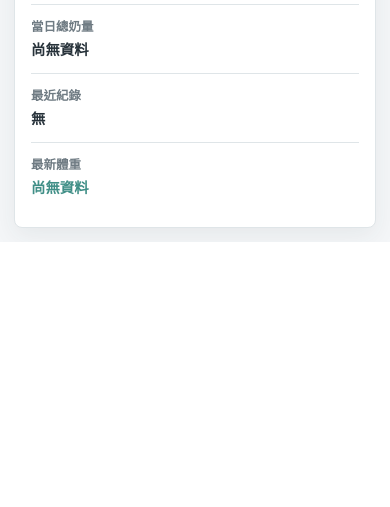
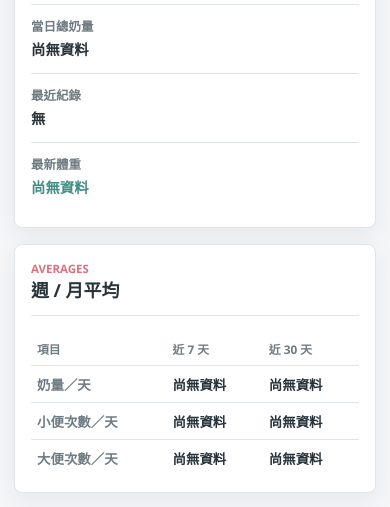
Before and after one commit to chendiuan/yifan, a Django app: page / in a window 390 px wide. Shown: the part 1822-2329 px from the top of the page. Before the commit the page ends 2064 px from the top, so only its background shows below. Run offline with Django 5.2, Linux system fonts and the light colour scheme; data comes from the database, SQL or seed files in the repository; data that the repository does not hold is empty; some libraries are stand-ins or nearby versions.

Commit message:
Improve LINE reliability, enforce zh-Hant output, 24h time, add care averages
- Prefer LINE push API over reply (replyToken expires in ~10s, which the
  OpenAI parsing call can easily exceed); reply is kept as a fallback when
  no source user id is available.
- Require all AI-parsed free-text fields to be Traditional Chinese only.
- Force 24-hour time formatting in the dashboard (no AM/PM).
- Add a weekly/monthly averages panel for daily feed volume, pee count,
  and poop count.

```diff
--- a/tracker/ai_parser.py
+++ b/tracker/ai_parser.py
@@ -90,6 +90,8 @@ PARSER_INSTRUCTIONS = """
 - feed_amount 保留單位，例如 90ml。
 - temperature、weight、height 只放數字字串，不要放單位。
 - weight 一律換算成公斤；例如 3069g 輸出 3.069，4.2kg 輸出 4.2。
+- 所有文字欄位（note、feed_kind、symptom、poop_color、clarification 等）一律只能使用「繁體中文」，絕對不可以出現任何英文字詞或拼音。
+- 即使使用者輸入英文或中英夾雜，也要把 note、symptom、clarification 等文字欄位翻譯成繁體中文再輸出；不要保留原始英文。
 """.strip()
 
 
--- a/tracker/static/tracker/app.js
+++ b/tracker/static/tracker/app.js
@@ -77,6 +77,12 @@ const els = {
   feedGap: document.querySelector("#feedGap"),
   longestSleep: document.querySelector("#longestSleep"),
   latestTemp: document.querySelector("#latestTemp"),
+  weeklyFeedAvg: document.querySelector("#weeklyFeedAvg"),
+  monthlyFeedAvg: document.querySelector("#monthlyFeedAvg"),
+  weeklyPeeAvg: document.querySelector("#weeklyPeeAvg"),
+  monthlyPeeAvg: document.querySelector("#monthlyPeeAvg"),
+  weeklyPoopAvg: document.querySelector("#weeklyPoopAvg"),
+  monthlyPoopAvg: document.querySelector("#monthlyPoopAvg"),
   recordForm: document.querySelector("#recordForm"),
   recordTime: document.querySelector("#recordTime"),
   recordsList: document.querySelector("#recordsList"),
@@ -143,6 +149,8 @@ function formatTime(iso) {
     day: "2-digit",
     hour: "2-digit",
     minute: "2-digit",
+    hour12: false,
+    hourCycle: "h23",
   }).format(new Date(iso));
 }
 
@@ -420,6 +428,71 @@ function renderSummary() {
   els.feedGap.textContent = calculateFeedGap(feedings);
 }
 
+function computeCareAverages(periodDays) {
+  const today = new Date();
+  today.setHours(0, 0, 0, 0);
+  const todayKey = localDateKey(today);
+
+  const windowStart = new Date(today);
+  windowStart.setDate(windowStart.getDate() - (periodDays - 1));
+  const windowStartKey = localDateKey(windowStart);
+
+  const inRange = state.records.filter((record) => {
+    const key = recordDateKey(record.time);
+    return key >= windowStartKey && key <= todayKey;
+  });
+
+  // Average over the days we actually have data for within the window,
+  // rather than diluting by the full window when the log is newer than
+  // the requested period (e.g. a baby born 10 days ago viewed over 30 days).
+  let effectiveStartKey = windowStartKey;
+  const recordKeys = inRange.map((record) => recordDateKey(record.time));
+  if (recordKeys.length) {
+    const earliestRecordKey = recordKeys.reduce((min, key) => (key < min ? key : min), todayKey);
+    if (earliestRecordKey > windowStartKey) {
+      effectiveStartKey = earliestRecordKey;
+    }
+  }
+
+  const daySpan = Math.max(
+    1,
+    Math.round((dateFromKey(todayKey) - dateFromKey(effectiveStartKey)) / 86400000) + 1
+  );
+
+  const feedings = inRange.filter((record) => record.type === "feeding");
+  const diapers = inRange.filter((record) => record.type === "diaper");
+  const totalFeedMl = feedings.reduce((sum, record) => sum + parseFeedMl(record.feedAmount), 0);
+  const peeCount = diapers.filter(hasPee).length;
+  const poopCount = diapers.filter(hasPoop).length;
+
+  return {
+    feedMlPerDay: totalFeedMl / daySpan,
+    peePerDay: peeCount / daySpan,
+    poopPerDay: poopCount / daySpan,
+    hasData: inRange.length > 0,
+  };
+}
+
+function formatAverageMl(value) {
+  return `${value.toFixed(0)} ml`;
+}
+
+function formatAverageCount(value) {
+  return `${value.toFixed(1)} 次`;
+}
+
+function renderTrends() {
+  const weekly = computeCareAverages(7);
+  const monthly = computeCareAverages(30);
+
+  els.weeklyFeedAvg.textContent = weekly.hasData ? formatAverageMl(weekly.feedMlPerDay) : "尚無資料";
+  els.monthlyFeedAvg.textContent = monthly.hasData ? formatAverageMl(monthly.feedMlPerDay) : "尚無資料";
+  els.weeklyPeeAvg.textContent = weekly.hasData ? formatAverageCount(weekly.peePerDay) : "尚無資料";
+  els.monthlyPeeAvg.textContent = monthly.hasData ? formatAverageCount(monthly.peePerDay) : "尚無資料";
+  els.weeklyPoopAvg.textContent = weekly.hasData ? formatAverageCount(weekly.poopPerDay) : "尚無資料";
+  els.monthlyPoopAvg.textContent = monthly.hasData ? formatAverageCount(monthly.poopPerDay) : "尚無資料";
+}
+
 function renderGrowthChart() {
   const metric = state.growthMetric;
   const period = state.growthPeriod;
@@ -677,6 +750,7 @@ function renderAll() {
   renderDateNavigation();
   renderProfile();
   renderSummary();
+  renderTrends();
   renderGrowthChart();
   renderDayTable();
   renderRecords();
--- a/tracker/static/tracker/styles.css
+++ b/tracker/static/tracker/styles.css
@@ -316,6 +316,7 @@ h2 {
 .baby-card,
 .profile-panel,
 .summary-panel,
+.trends-panel,
 .entry-panel,
 .day-table-panel,
 .growth-chart-panel,
@@ -329,6 +330,7 @@ h2 {
 
 .profile-panel,
 .summary-panel,
+.trends-panel,
 .entry-panel,
 .day-table-panel,
 .growth-chart-panel,
@@ -457,6 +459,7 @@ h2 {
 
 .profile-panel,
 .summary-panel,
+.trends-panel,
 .entry-panel,
 .day-table-panel,
 .growth-chart-panel,
@@ -567,6 +570,39 @@ textarea {
 
 .weight-detail strong {
   color: var(--teal);
+}
+
+.trends-table {
+  width: 100%;
+  border-collapse: collapse;
+  font-size: 0.84rem;
+}
+
+.trends-table th,
+.trends-table td {
+  padding: 8px 6px;
+  text-align: left;
+}
+
+.trends-table thead th {
+  color: var(--muted);
+  font-size: 0.74rem;
+  font-weight: 750;
+  border-bottom: 1px solid var(--line);
+}
+
+.trends-table tbody td:first-child {
+  color: var(--muted);
+  font-weight: 700;
+}
+
+.trends-table tbody td:not(:first-child) {
+  font-weight: 750;
+  font-variant-numeric: tabular-nums;
+}
+
+.trends-table tbody tr:not(:last-child) td {
+  border-bottom: 1px solid var(--line);
 }
 
 .section-heading {
@@ -1168,6 +1204,7 @@ textarea {
 
   .profile-panel,
   .summary-panel,
+  .trends-panel,
   .entry-panel,
   .day-table-panel,
   .growth-chart-panel,
--- a/tracker/templates/tracker/index.html
+++ b/tracker/templates/tracker/index.html
@@ -5,7 +5,7 @@
     <meta charset="UTF-8" />
     <meta name="viewport" content="width=device-width, initial-scale=1.0" />
     <title>新生兒照護紀錄</title>
-    <link rel="stylesheet" href="{% static 'tracker/styles.css' %}?v=growth-period-1" />
+    <link rel="stylesheet" href="{% static 'tracker/styles.css' %}?v=care-averages-1" />
   </head>
   <body>
     <svg class="icon-sprite" aria-hidden="true" focusable="false">
@@ -173,6 +173,39 @@
             <span>最新體重</span>
             <strong id="latestWeight">尚無資料</strong>
           </div>
+        </section>
+
+        <section class="trends-panel" aria-label="週與月平均">
+          <div class="panel-title">
+            <p class="eyebrow">Averages</p>
+            <h2>週 / 月平均</h2>
+          </div>
+          <table class="trends-table">
+            <thead>
+              <tr>
+                <th scope="col">項目</th>
+                <th scope="col">近 7 天</th>
+                <th scope="col">近 30 天</th>
+              </tr>
+            </thead>
+            <tbody>
+              <tr>
+                <td>奶量／天</td>
+                <td id="weeklyFeedAvg">尚無資料</td>
+                <td id="monthlyFeedAvg">尚無資料</td>
+              </tr>
+              <tr>
+                <td>小便次數／天</td>
+                <td id="weeklyPeeAvg">尚無資料</td>
+                <td id="monthlyPeeAvg">尚無資料</td>
+              </tr>
+              <tr>
+                <td>大便次數／天</td>
+                <td id="weeklyPoopAvg">尚無資料</td>
+                <td id="monthlyPoopAvg">尚無資料</td>
+              </tr>
+            </tbody>
+          </table>
         </section>
       </aside>
 
@@ -364,6 +397,6 @@
       </section>
     </main>
 
-    <script src="{% static 'tracker/app.js' %}?v=feed-volume-1"></script>
+    <script src="{% static 'tracker/app.js' %}?v=care-averages-1"></script>
   </body>
 </html>
--- a/tracker/views.py
+++ b/tracker/views.py
@@ -24,7 +24,7 @@ from .ai_parser import (
     OpenAIRequestError,
     parse_care_record_message,
 )
-from .line_client import LineConfigurationError, LineReplyError, reply_to_line
+from .line_client import LineConfigurationError, LineReplyError, push_to_line, reply_to_line
 from .models import Baby, CareRecord
 
 
@@ -291,7 +291,22 @@ def format_created_reply(record):
     return " ".join(parts)
 
 
-def safe_reply_to_line(reply_token, text, replier=reply_to_line):
+def get_line_user_id(event):
+    return str((event.get("source") or {}).get("userId", "")).strip()
+
+
+def safe_reply_to_line(reply_token, text, replier=reply_to_line, user_id="", pusher=push_to_line):
+    # LINE's replyToken expires ~10 seconds after the event is sent, which can
+    # be blown through by the OpenAI parsing call alone. Push doesn't expire,
+    # so prefer it whenever we know who to push to, and only fall back to
+    # reply (e.g. when no user id is available) below.
+    if user_id:
+        try:
+            if pusher(user_id, text):
+                return True
+        except (LineConfigurationError, LineReplyError, OSError):
+            pass
+
     if not reply_token:
         return False
 
@@ -550,14 +565,18 @@ def handle_line_text_event(event, parser=parse_care_record_message, replier=repl
         return "ignored"
 
     reply_token = event.get("replyToken", "")
+    user_id = get_line_user_id(event)
     text = message.get("text", "")
+
+    def reply(text_to_send):
+        return safe_reply_to_line(reply_token, text_to_send, replier, user_id=user_id, pusher=push_to_line)
 
     if is_undo_last_request(text):
         description = delete_latest_record()
         if description is None:
-            safe_reply_to_line(reply_token, "目前沒有可以撤銷的紀錄。", replier)
+            reply("目前沒有可以撤銷的紀錄。")
             return "undo_not_found"
-        safe_reply_to_line(reply_token, f"已刪除最近一筆：{description}", replier)
+        reply(f"已刪除最近一筆：{description}")
         return "undone"
 
     result = parse_local_care_record_message(text)
@@ -568,25 +587,25 @@ def handle_line_text_event(event, parser=parse_care_record_message, replier=repl
         result = parse_local_care_record_message(text)
         if result is not None:
             record = create_record_from_parse_result(result)
-            safe_reply_to_line(reply_token, format_created_reply(record), replier)
+            reply(format_created_reply(record))
             return "created"
-        safe_reply_to_line(reply_token, "AI 尚未設定完成，請先設定 OPENAI_API_KEY。", replier)
+        reply("AI 尚未設定完成，請先設定 OPENAI_API_KEY。")
         return "configuration_error"
     except OpenAIRequestError:
         result = parse_local_care_record_message(text)
         if result is not None:
             record = create_record_from_parse_result(result)
-            safe_reply_to_line(reply_token, format_created_reply(record), replier)
+            reply(format_created_reply(record))
             return "created"
-        safe_reply_to_line(reply_token, "AI 目前無法使用，請檢查 OpenAI 額度或付款設定。", replier)
+        reply("AI 目前無法使用，請檢查 OpenAI 額度或付款設定。")
         return "ai_error"
     except CareRecordParseError:
         result = parse_local_care_record_message(text)
         if result is not None:
             record = create_record_from_parse_result(result)
-            safe_reply_to_line(reply_token, format_created_reply(record), replier)
+            reply(format_created_reply(record))
             return "created"
-        safe_reply_to_line(reply_token, "我剛剛沒有成功解析，請再簡短說一次，例如：剛剛喝奶 90ml。", replier)
+        reply("我剛剛沒有成功解析，請再簡短說一次，例如：剛剛喝奶 90ml。")
         return "parse_error"
 
     result = enrich_parse_result_from_message(result, text)
@@ -597,32 +616,28 @@ def handle_line_text_event(event, parser=parse_care_record_message, replier=repl
         and not result.get("weight")
         and not result.get("height")
     ):
-        safe_reply_to_line(reply_token, "請提供體重或身高，例如：寶寶今天體重3060g。", replier)
+        reply("請提供體重或身高，例如：寶寶今天體重3060g。")
         return "clarify"
 
     if result["action"] == "clarify":
         question = result.get("clarification") or "你想記錄哪一項寶寶照護呢？"
-        safe_reply_to_line(reply_token, question, replier)
+        reply(question)
         return "clarify"
 
     if result["action"] == "ignore":
-        safe_reply_to_line(reply_token, "我目前只會幫忙記錄寶寶照護喔。", replier)
+        reply("我目前只會幫忙記錄寶寶照護喔。")
         return "ignored"
 
     if result["action"] == "correct_record":
         record = replace_latest_record_from_parse_result(result)
         if record is None:
-            safe_reply_to_line(reply_token, "找不到可更正的同類紀錄。", replier)
+            reply("找不到可更正的同類紀錄。")
             return "correction_not_found"
-        safe_reply_to_line(
-            reply_token,
-            format_created_reply(record).replace("已記錄：", "已更正：", 1),
-            replier,
-        )
+        reply(format_created_reply(record).replace("已記錄：", "已更正：", 1))
         return "corrected"
 
     record = create_record_from_parse_result(result)
-    safe_reply_to_line(reply_token, format_created_reply(record), replier)
+    reply(format_created_reply(record))
     return "created"
 
 
```
Also changed, not shown: tracker/line_client.py (+28 -7 lines), tracker/tests.py (+94 -0 lines).
